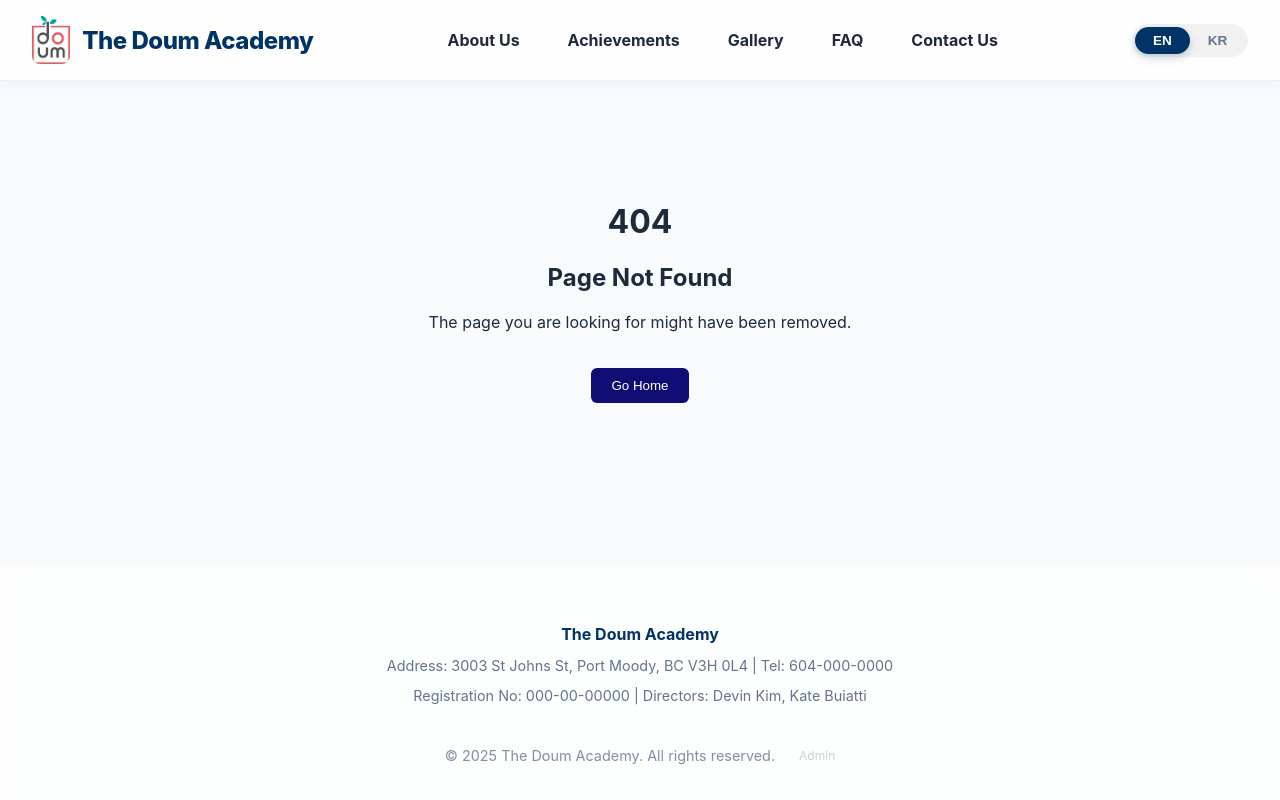
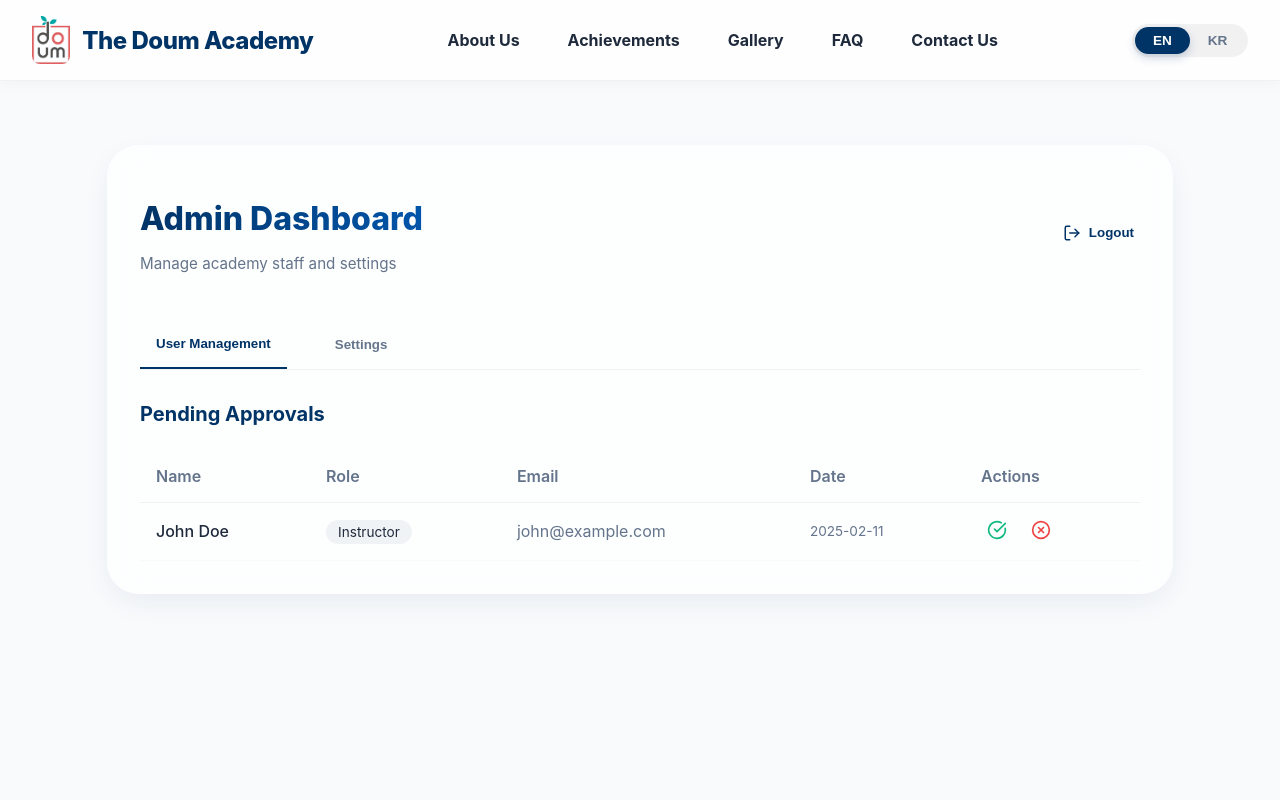
Before and after one commit to junuiui/the-doum-academy-website, a Next.js app in the folder frontend/: page /admin/dashboard in a window 1280 px wide. Before the commit this address had no page. Shown: the top 800 px of the page. Built offline with nearby package versions, Linux system fonts and the light colour scheme.

Commit message:
feat: implemented login system

```diff
--- /dev/null
+++ b/frontend/src/app/admin/dashboard/page.tsx
@@ -0,0 +1,101 @@
+/* src/app/admin/dashboard/page.tsx */
+'use client';
+
+import { useState } from 'react';
+import { Users, Settings, LogOut, CheckCircle, XCircle, Clock } from 'lucide-react';
+import styles from '../admin.module.css';
+
+// Mock data for pending users
+const PENDING_USERS = [
+  { id: 1, name: 'John Doe', role: 'Instructor', email: 'john@example.com', date: '2025-02-11' },
+];
+
+export default function AdminDashboard() {
+  const [activeTab, setActiveTab] = useState('users');
+
+  return (
+    <div className={styles.container} style={{ alignItems: 'flex-start', paddingTop: '4rem' }}>
+      <div className={styles.authCard} style={{ maxWidth: '1000px', padding: '2rem' }}>
+        <div className={styles.header} style={{ textAlign: 'left', marginBottom: '2rem', display: 'flex', justifyContent: 'space-between', alignItems: 'center' }}>
+          <div>
+            <h1 className={styles.title}>Admin Dashboard</h1>
+            <p className={styles.subtitle}>Manage academy staff and settings</p>
+          </div>
+          <button className={styles.link} style={{ display: 'flex', alignItems: 'center', gap: '0.5rem', background: 'transparent', border: 'none', cursor: 'pointer' }}>
+            <LogOut size={18} />
+            Logout
+          </button>
+        </div>
+
+        <div style={{ display: 'flex', gap: '2rem', borderBottom: '1px solid rgba(0,0,0,0.05)', marginBottom: '2rem' }}>
+          <button
+            onClick={() => setActiveTab('users')}
+            style={{
+              padding: '1rem',
+              background: 'transparent',
+              border: 'none',
+              borderBottom: activeTab === 'users' ? '2px solid var(--primary-blue)' : 'none',
+              color: activeTab === 'users' ? 'var(--primary-blue)' : 'var(--text-light)',
+              fontWeight: 600,
+              cursor: 'pointer'
+            }}
+          >
+            User Management
+          </button>
+          <button
+            onClick={() => setActiveTab('settings')}
+            style={{
+              padding: '1rem',
+              background: 'transparent',
+              border: 'none',
+              borderBottom: activeTab === 'settings' ? '2px solid var(--primary-blue)' : 'none',
+              color: activeTab === 'settings' ? 'var(--primary-blue)' : 'var(--text-light)',
+              fontWeight: 600,
+              cursor: 'pointer'
+            }}
+          >
+            Settings
+          </button>
+        </div>
+
+        {activeTab === 'users' ? (
+          <div>
+            <h2 style={{ fontSize: '1.25rem', marginBottom: '1.5rem', color: 'var(--primary-blue)' }}>Pending Approvals</h2>
+            <div style={{ overflowX: 'auto' }}>
+              <table style={{ width: '100%', borderCollapse: 'collapse', textAlign: 'left' }}>
+                <thead>
+                  <tr style={{ borderBottom: '1px solid rgba(0,0,0,0.05)' }}>
+                    <th style={{ padding: '1rem', color: 'var(--text-light)', fontWeight: 600 }}>Name</th>
+                    <th style={{ padding: '1rem', color: 'var(--text-light)', fontWeight: 600 }}>Role</th>
+                    <th style={{ padding: '1rem', color: 'var(--text-light)', fontWeight: 600 }}>Email</th>
+                    <th style={{ padding: '1rem', color: 'var(--text-light)', fontWeight: 600 }}>Date</th>
+                    <th style={{ padding: '1rem', color: 'var(--text-light)', fontWeight: 600 }}>Actions</th>
+                  </tr>
+                </thead>
+                <tbody>
+                  {PENDING_USERS.map(user => (
+                    <tr key={user.id} style={{ borderBottom: '1px solid rgba(0,0,0,0.02)' }}>
+                      <td style={{ padding: '1rem', fontWeight: 500 }}>{user.name}</td>
+                      <td style={{ padding: '1rem' }}><span style={{ backgroundColor: 'rgba(0,51,102,0.05)', padding: '0.25rem 0.75rem', borderRadius: '50px', fontSize: '0.85rem' }}>{user.role}</span></td>
+                      <td style={{ padding: '1rem', color: 'var(--text-light)' }}>{user.email}</td>
+                      <td style={{ padding: '1rem', color: 'var(--text-light)', fontSize: '0.85rem' }}>{user.date}</td>
+                      <td style={{ padding: '1rem', display: 'flex', gap: '0.75rem' }}>
+                        <button title="Approve" style={{ color: '#10b981', background: 'transparent', border: 'none', cursor: 'pointer' }}><CheckCircle size={20} /></button>
+                        <button title="Reject" style={{ color: '#ef4444', background: 'transparent', border: 'none', cursor: 'pointer' }}><XCircle size={20} /></button>
+                      </td>
+                    </tr>
+                  ))}
+                </tbody>
+              </table>
+            </div>
+          </div>
+        ) : (
+          <div style={{ textAlign: 'center', padding: '4rem 0', color: 'var(--text-light)' }}>
+            <Settings size={48} style={{ opacity: 0.2, marginBottom: '1rem' }} />
+            <p>Admin settings will be available here.</p>
+          </div>
+        )}
+      </div>
+    </div>
+  );
+}
```
Also changed, not shown: frontend/src/app/admin/login/page.tsx (+48 -2 lines), frontend/src/app/admin/register/page.tsx (+31 -0 lines).
